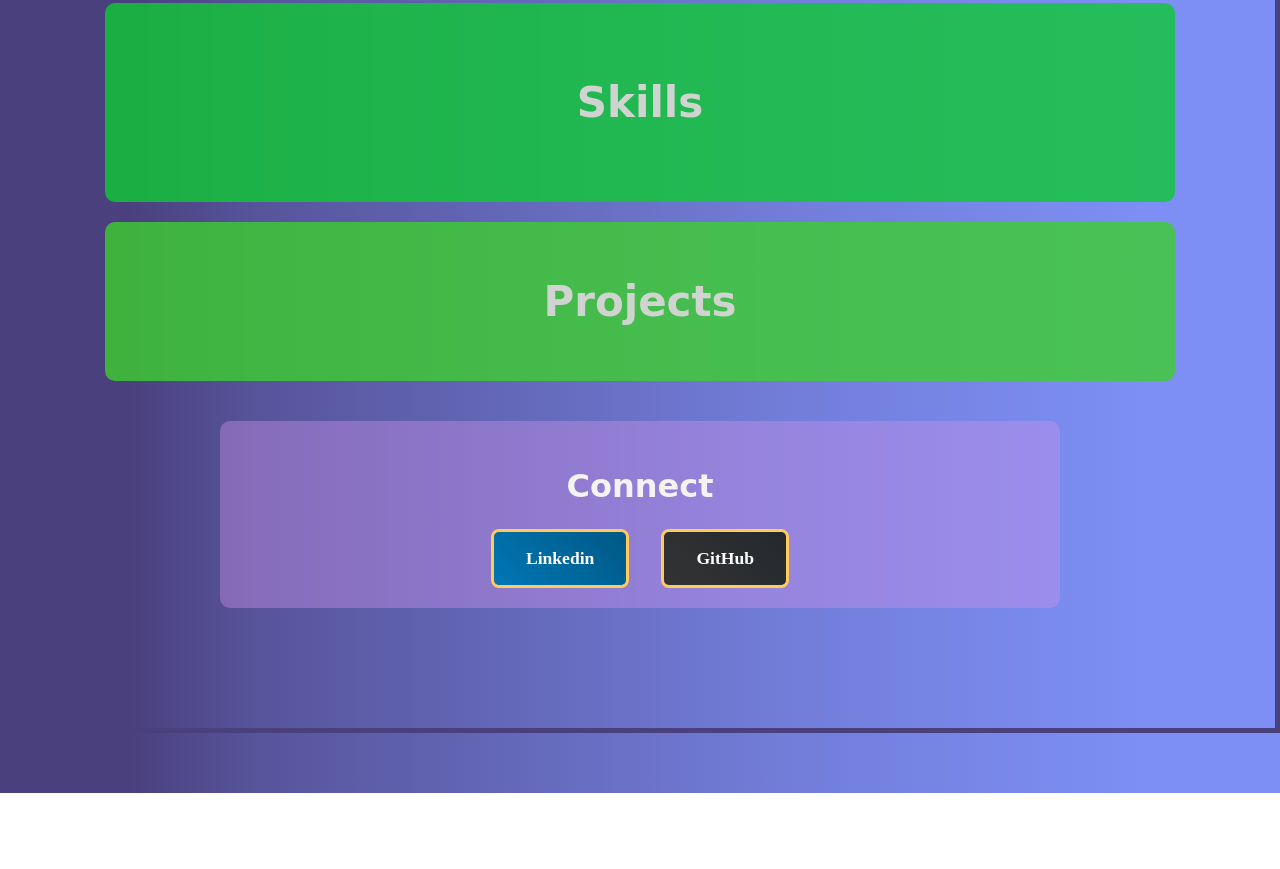
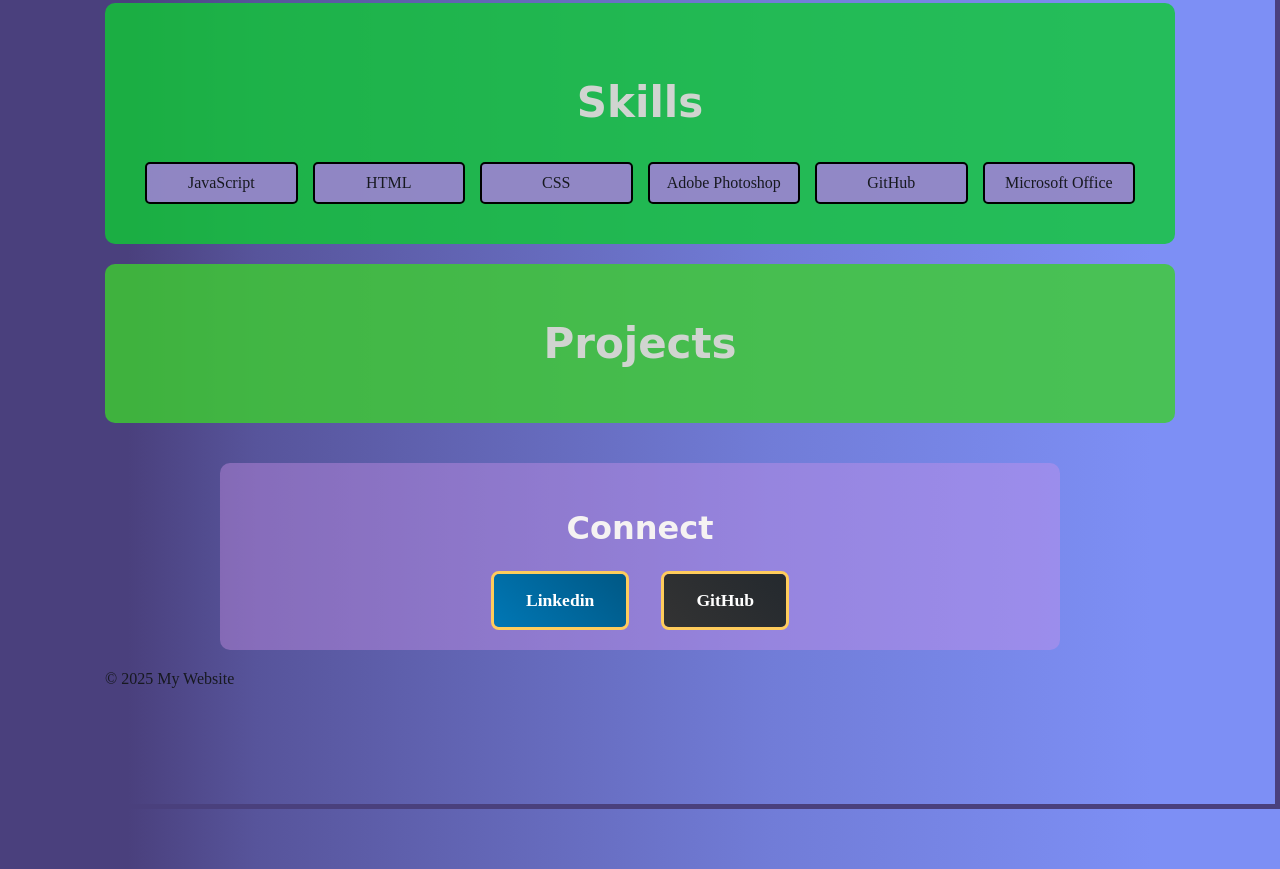
Before and after one commit to MyleaS/Mylea-Luna, a plain HTML site: page index.html in a window 1280 px wide. Shown: the part 1509-2378 px from the top of the page. Before the commit the page ends 2302 px from the top, so only its background shows below. Drawn offline with Linux system fonts and the light colour scheme.

Commit message:
js added, created footer and skills

```diff
--- a/css/index.css
+++ b/css/index.css
@@ -119,7 +119,8 @@ section {
   font-size: 0.95rem;
 }
 
-/* Skills Section Styling */
+/* -------------------------------- */
+/* /Skills Section Styling/ */
 .skills-section {
   margin-top: 2rem;
 }
@@ -129,6 +130,14 @@ section {
   color: #333;
   font-size: 1.3rem;
   text-align: center;
+}
+
+/* Container for skills */
+.skills-container {
+  display: flex;
+  flex-wrap: wrap;
+  gap: 0.5rem;
+  justify-content: center; /* Center the skills */
 }
 
 .skill-tag {
@@ -144,14 +153,6 @@ section {
   border: 2px solid #ffcc5c; /* Adding your yellow border */
 }
 
-/* Container for skills */
-.skills-container {
-  display: flex;
-  flex-wrap: wrap;
-  gap: 0.5rem;
-  justify-content: center; /* Center the skills */
-}
-
 #skills {
   background-color: rgba(15, 202, 53, 0.8); /* Green background */
   border-radius: 10px;
@@ -160,6 +161,26 @@ section {
   text-align: center; /* Center the skills section */
   max-width: 800px;
   margin: 0 auto 20px auto; /* Center the section */
+}
+
+/* //Added grid layout for skills list// */
+#skills ul {
+  display: grid;
+  grid-template-columns: repeat(
+    auto-fit,
+    minmax(150px, 1fr)
+  ); /* responsive grid */
+  gap: 15px; /* spacing between items */
+  list-style: none; /* remove bullets */
+  padding: 0;
+  margin: 0;
+}
+
+#skills li {
+  border: 2px solid black;
+  padding: 10px;
+  border-radius: 5px;
+  background: #ae7ce4cb;
 }
 
 /* Projects Section */
--- a/index.html
+++ b/index.html
@@ -55,17 +55,25 @@
     </div>
     </section>
 
-    <nav>
 
+
+      <!--Skills Section-->
       <section id="skills">
         <h2>Skills</h2>
+        <ul>
+          <!-- List items will go here -->
+        </ul>
+      </section>
 
+
+    <!--Projects Section>-->
       </section>
         <section id="projects">
           <h2>Projects</h2>
           <ul>
           </section>
-</nav>
+
+
 
 
     <section id="connect">
@@ -84,5 +92,8 @@
 
       </ul>
     </section>
+
+  <!-- Link to my JavaScript file just before the closing body tag -->
+    <script src="js/index.js"></script>
   </body>
 </html>
--- /dev/null
+++ b/js/index.js
@@ -0,0 +1,47 @@
+// Select the <body> element from the document and store it in a variable//
+const body = document.body;
+
+// Create a new <footer> element//
+const footer = document.createElement("footer");
+
+// Append the <footer> as the last child of the <body>//
+body.appendChild(footer);
+
+// Create a new Date object and get the current year//
+const today = new Date();
+const thisYear = today.getFullYear();
+
+// Create a new <p> element for the copyright//
+const copyright = document.createElement("p");
+copyright.innerHTML = `&copy; ${thisYear} My Website`;
+
+// Append the <p> element to the <footer>//
+footer.appendChild(copyright);
+
+// Create an array of technical skills and store it in a variable named skills//
+const skills = [
+  "JavaScript",
+  "HTML",
+  "CSS",
+  "Adobe Photoshop",
+  "GitHub",
+  "Microsoft Office",
+];
+
+// Select the <section> element with id "skills" and store it in a variable//
+const skillsSection = document.getElementById("skills");
+
+// Select the <ul> element inside the skillsSection
+const skillsList = skillsSection.querySelector("ul");
+
+// Loop through the skills array and create a <li> for each skill//
+for (let i = 0; i < skills.length; i++) {
+  // Create a new <li> element for each skill
+  const skill = document.createElement("li");
+
+  // Set the inner text of the <li> to the current skill from the array
+  skill.innerText = skills[i];
+
+  // Append the <li> element to the <ul> skillsList
+  skillsList.appendChild(skill);
+}
```
